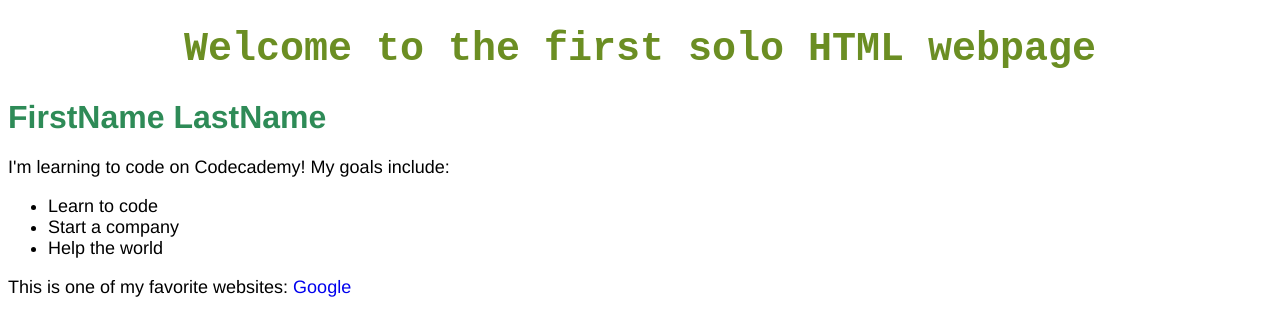
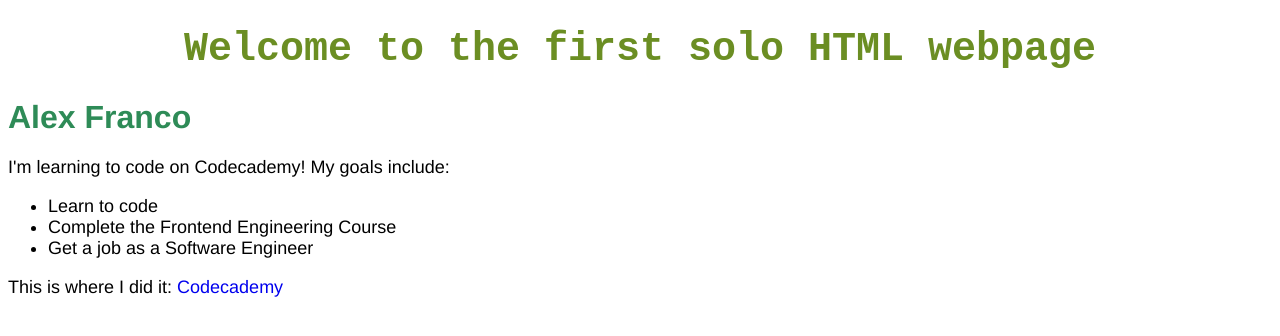
Before and after one commit to alexfranco311/Codecademy, a plain HTML site: page index.html in a window 1280 px wide. Drawn offline with Linux system fonts and the light colour scheme.

Commit message:
Changed the content of the page

```diff
--- a/index.html
+++ b/index.html
@@ -13,14 +13,14 @@
 </header>
 
 <body>
-    <h1>FirstName LastName</h1>
+    <h1>Alex Franco</h1>
 <p>I'm learning to code on Codecademy! My goals include:</p>
 <ul>
   <li>Learn to code</li>
-  <li>Start a company</li>
-  <li>Help the world</li>
+  <li>Complete the Frontend Engineering Course</li>
+  <li>Get a job as a Software Engineer</li>
 </ul>
-<p>This is one of my favorite websites: <a href="https://www.google.com/" target="_blank">Google</a></p>
+<p>This is where I did it: <a href="https://www.codecademy.com/" target="_blank">Codecademy</a></p>
 </body>
 
 
```
